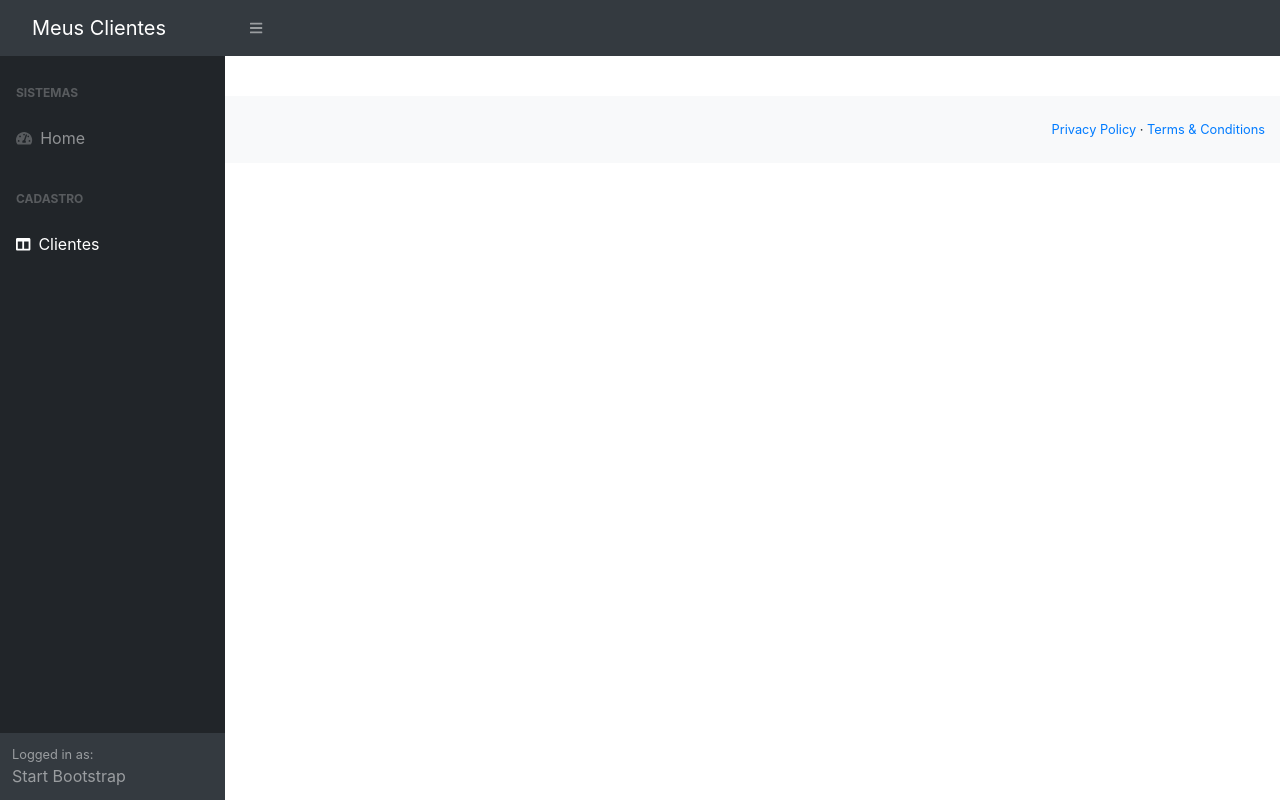
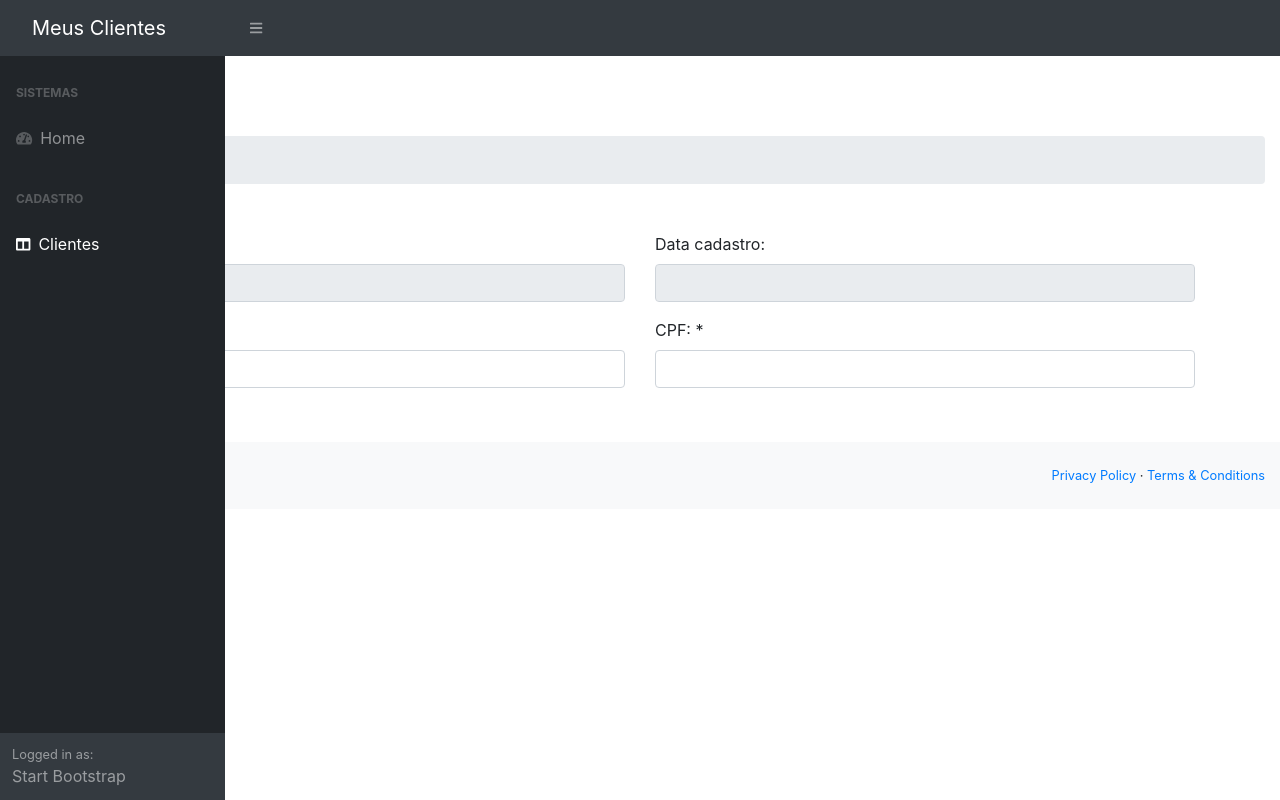
Before and after one commit to EmanuelSergio/SpringBoot-Angular-FullStack, an Angular app in the folder Project/clientes-app/: page /clientes-form in a window 1280 px wide. Built offline with nearby package versions, Linux system fonts and the light colour scheme.

Commit message:
2 way data-binding

```diff
--- a/Project/clientes-app/src/app/clientes/clientes-form/clientes-form.component.html
+++ b/Project/clientes-app/src/app/clientes/clientes-form/clientes-form.component.html
@@ -1 +1,50 @@
-<p>clientes-form works!</p>
+ <h1 class="mt-4">Clientes</h1>
+   <ol class="breadcrumb mb-4">
+      <li class="breadcrumb-item active">Cadastro</li>
+   </ol>
+
+   <div class="container">
+    <form>
+      {{cliente.nome}}
+      <div class="row">
+          <div class="col-md-6">
+            <div class="form-group">
+                <label>ID:</label>
+                <input type="text" class="form-control" disabled="true"  [ngModel]="cliente.id" name="id"/>
+            </div>
+          </div>
+
+           <div class="col-md-6">
+            <div class="form-group">
+                <label>Data cadastro:</label>
+                <input type="text" class="form-control" disabled="true" name="dataCadastro" [ngModel]="cliente.dataCadastro"/>
+            </div>
+          </div>
+
+      </div>
+      <div class="row">
+          <div class="col-md-6">
+            <div class="form-group">
+                <label>Nome: *</label>
+                <input type="text" class="form-control" name="nome" [(ngModel)]="cliente.nome" name="nome"/>
+            </div>
+          </div>
+
+          <div class="col-md-6">
+            <div class="form-group">
+                <label>CPF: *</label>
+                <input type="text" class="form-control" [(ngModel)]="cliente.cpf" name="cpf"/>
+            </div>
+          </div>
+      </div>
+
+      <div class="row">
+        <div class="col-md-2">
+          <button type="submit" class="btn btn-success" (click)="clicar()">
+            <i class="fa fa-save"></i> Salvar
+          </button>
+        </div>
+      </div>
+    </form>
+
+   </div>
--- a/Project/clientes-app/src/app/clientes/clientes-form/clientes-form.component.ts
+++ b/Project/clientes-app/src/app/clientes/clientes-form/clientes-form.component.ts
@@ -1,11 +1,31 @@
-import { Component } from '@angular/core';
+import { Component, Input, OnInit } from '@angular/core';
 import { Cliente } from '../cliente';
+
 
 @Component({
   selector: 'app-clientes-form',
   templateUrl: './clientes-form.component.html',
-  styleUrl: './clientes-form.component.css'
+  styleUrl: './clientes-form.component.css',
 })
-export class ClientesFormComponent {
+export class ClientesFormComponent implements OnInit {
+
+
+  cliente: Cliente;
+  nome: string = 'fulano'
+
+  constructor(){
+    this.cliente = new Cliente();
+    this.cliente.nome = "eeee"
+  }
+
+
+  ngOnInit(): void {}
+
+  clicar(){
+    console.log("apertei");
+
+  }
+
+
 
 }
--- a/Project/clientes-app/src/app/clientes/clientes.module.ts
+++ b/Project/clientes-app/src/app/clientes/clientes.module.ts
@@ -1,5 +1,6 @@
 import { NgModule } from '@angular/core';
 import { CommonModule } from '@angular/common';
+import { FormsModule } from '@angular/forms';
 
 import { ClientesRoutingModule } from './clientes-routing.module';
 import { ClientesFormComponent } from './clientes-form/clientes-form.component';
@@ -11,7 +12,9 @@
   ],
   imports: [
     CommonModule,
-    ClientesRoutingModule
+    ClientesRoutingModule,
+    FormsModule
+
   ],
   exports: [
     ClientesFormComponent
```
